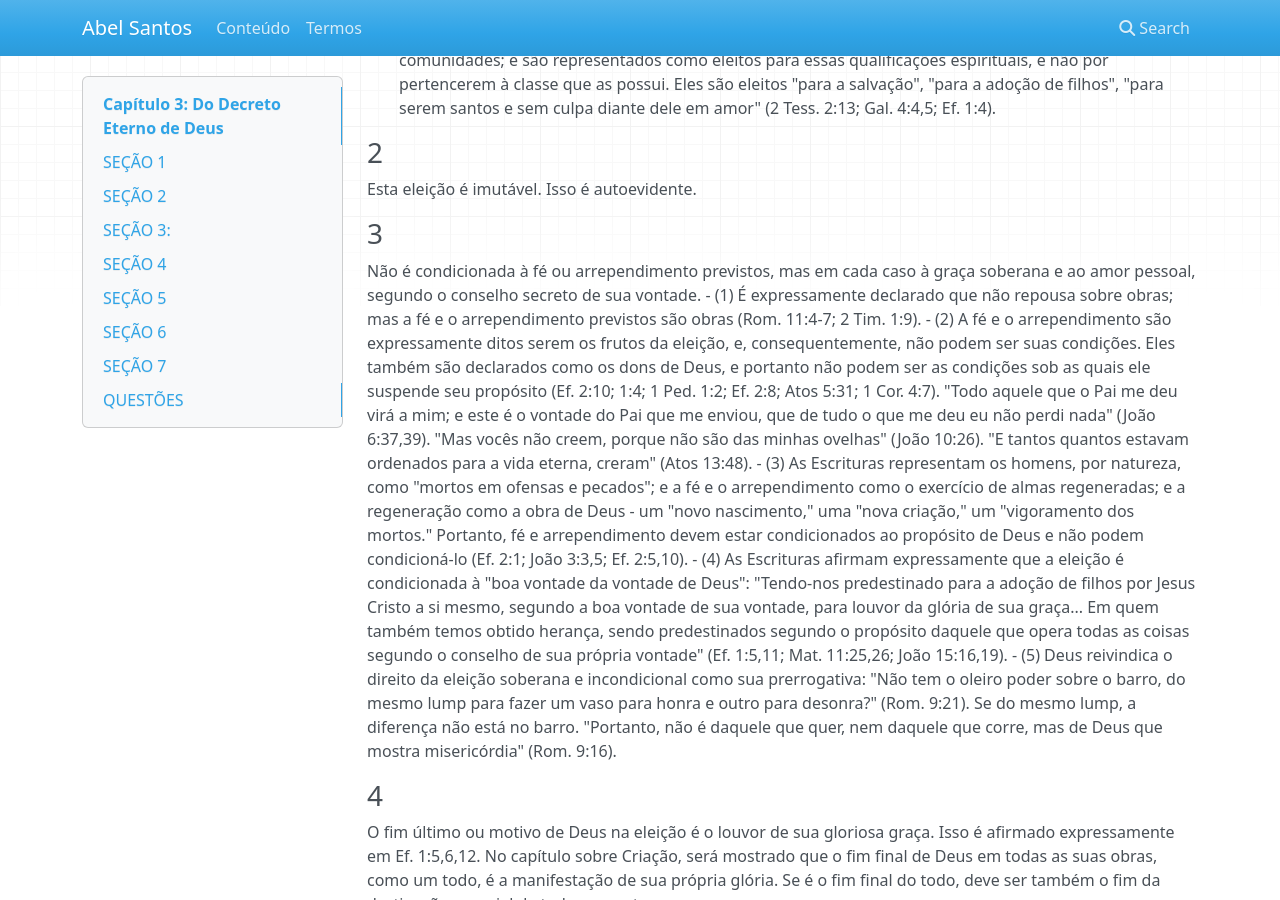
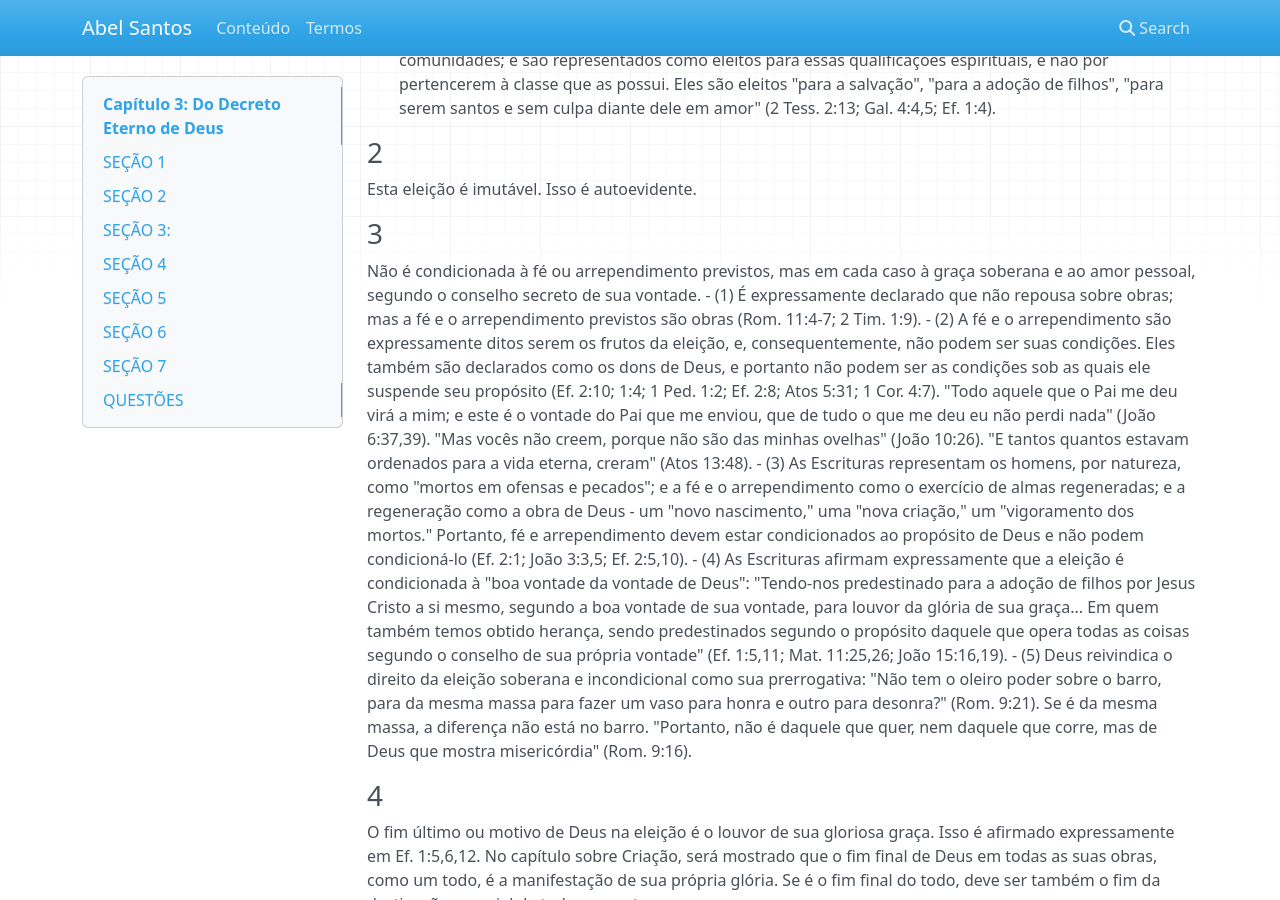
Before and after one commit to separovichabel/abel-santos, an MkDocs documentation site: the page built from content/hodge-archibald-alexander/um-comentario-sobre-a-confissao-de-fe/capitulo3.md, in a window 1280 px wide and 900 px high, scrolled down 5253 px. Built offline with MkDocs 1.6.1, drawn with Linux system fonts in a browser that asks for light colours; nearby versions of some CDN libraries; some of the changed text lies outside the part shown.

Commit message:
corrigindo lump -> massa e outros erros de tradução no capitulo 3 comentario A. A. hodge em CFW

```diff
--- a/content/hodge-archibald-alexander/um-comentario-sobre-a-confissao-de-fe/capitulo3.md
+++ b/content/hodge-archibald-alexander/um-comentario-sobre-a-confissao-de-fe/capitulo3.md
@@ -101,7 +101,7 @@ Não é condicionada à fé ou arrependimento previstos, mas em cada caso à gra
 - (2) A fé e o arrependimento são expressamente ditos serem os frutos da eleição, e, consequentemente, não podem ser suas condições. Eles também são declarados como os dons de Deus, e portanto não podem ser as condições sob as quais ele suspende seu propósito (Ef. 2:10; 1:4; 1 Ped. 1:2; Ef. 2:8; Atos 5:31; 1 Cor. 4:7). "Todo aquele que o Pai me deu virá a mim; e este é o vontade do Pai que me enviou, que de tudo o que me deu eu não perdi nada" (João 6:37,39). "Mas vocês não creem, porque não são das minhas ovelhas" (João 10:26). "E tantos quantos estavam ordenados para a vida eterna, creram" (Atos 13:48).
 - (3) As Escrituras representam os homens, por natureza, como "mortos em ofensas e pecados"; e a fé e o arrependimento como o exercício de almas regeneradas; e a regeneração como a obra de Deus - um "novo nascimento," uma "nova criação," um "vigoramento dos mortos." Portanto, fé e arrependimento devem estar condicionados ao propósito de Deus e não podem condicioná-lo (Ef. 2:1; João 3:3,5; Ef. 2:5,10).
 - (4) As Escrituras afirmam expressamente que a eleição é condicionada à "boa vontade da vontade de Deus": "Tendo-nos predestinado para a adoção de filhos por Jesus Cristo a si mesmo, segundo a boa vontade de sua vontade, para louvor da glória de sua graça... Em quem também temos obtido herança, sendo predestinados segundo o propósito daquele que opera todas as coisas segundo o conselho de sua própria vontade" (Ef. 1:5,11; Mat. 11:25,26; João 15:16,19).
-- (5) Deus reivindica o direito da eleição soberana e incondicional como sua prerrogativa: "Não tem o oleiro poder sobre o barro, do mesmo lump para fazer um vaso para honra e outro para desonra?" (Rom. 9:21). Se do mesmo lump, a diferença não está no barro. "Portanto, não é daquele que quer, nem daquele que corre, mas de Deus que mostra misericórdia" (Rom. 9:16).
+- (5) Deus reivindica o direito da eleição soberana e incondicional como sua prerrogativa: "Não tem o oleiro poder sobre o barro, para da mesma massa para fazer um vaso para honra e outro para desonra?" (Rom. 9:21). Se é da mesma massa, a diferença não está no barro. "Portanto, não é daquele que quer, nem daquele que corre, mas de Deus que mostra misericórdia" (Rom. 9:16).
 
 ### 4
 O fim último ou motivo de Deus na eleição é o louvor de sua gloriosa graça. Isso é afirmado expressamente em Ef. 1:5,6,12. No capítulo sobre Criação, será mostrado que o fim final de Deus em todas as suas obras, como um todo, é a manifestação de sua própria glória. Se é o fim final do todo, deve ser também o fim da destinação especial de todas as partes.
@@ -163,7 +163,7 @@ Esta doutrina, como acima declarada, é verdadeira:
 
 - (1) Porque está necessariamente incluída na doutrina escritural da eleição ensinada nas seções precedentes.
 - (2) Ela é expressamente ensinada nas Escrituras: "Portanto, ele tem misericórdia de quem quer ter misericórdia, e endurece a quem quer endurecer" (Rom. 9:18; 1 Ped. 2:8; Apoc. 13:8; Judas 4).
-- (3) Deus afirma o direito envolvido como sua prerrogativa justa: "Tu dirás, então, a mim: Por que ele ainda acha culpa? Quem és tu que responde contra Deus? Não tem o oleiro poder sobre o barro, do mesmo lump para fazer um vaso para honra e outro para desonra? E se Deus, querendo mostrar sua ira e fazer conhecer seu poder, suportou com muito longa-animidade os vasos de ira preparados para destruição; e para que pudesse fazer conhecer as riquezas de sua glória sobre os vasos de misericórdia, que para a glória preparou anteriormente?" (Rom. 9:19-23).
+- (3) Deus afirma o direito envolvido como sua prerrogativa justa: "Tu dirás, então, a mim: Por que ele ainda acha culpa? Quem és tu que responde contra Deus? Não tem o oleiro poder sobre o barro, para da mesma massa fazer um vaso para honra e outro para desonra? E se Deus, querendo mostrar sua ira e fazer conhecer seu poder, suportou com muito longa-animidade os vasos de ira preparados para destruição; e para que pudesse fazer conhecer as riquezas de sua glória sobre os vasos de misericórdia, que para a glória preparou anteriormente?" (Rom. 9:19-23).
 
 ### SEÇÃO 8
 > A doutrina deste alto mistério da predestinação deve ser tratada com especial prudência e cuidado,(18) para que os homens que atendem à vontade de Deus revelada em sua Palavra, e lhe obedecem, possam, pela certeza de sua vocação eficaz, ter a certeza de sua eleição eterna.(19) Assim, esta doutrina fornecerá matéria de louvor, reverência e admiração a Deus,(20) e de humildade, diligência e abundante consolação, para todos aqueles que sinceramente obedecem ao evangelho.(21)
```
Also changed, not shown: other parts of content/hodge-archibald-alexander/um-comentario-sobre-a-confissao-de-fe/capitulo3.md (+1 -1 lines).
